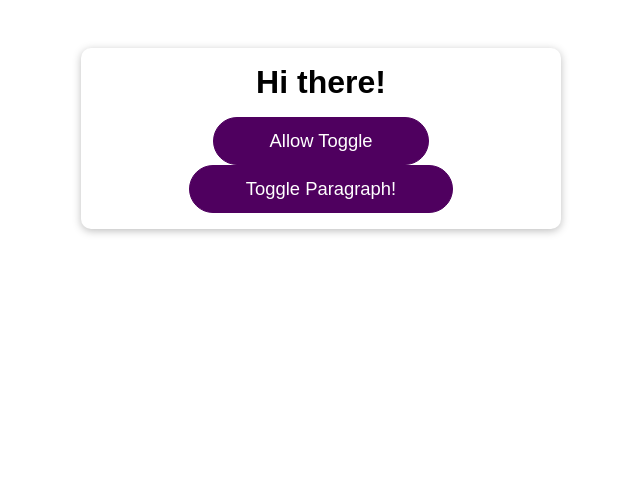
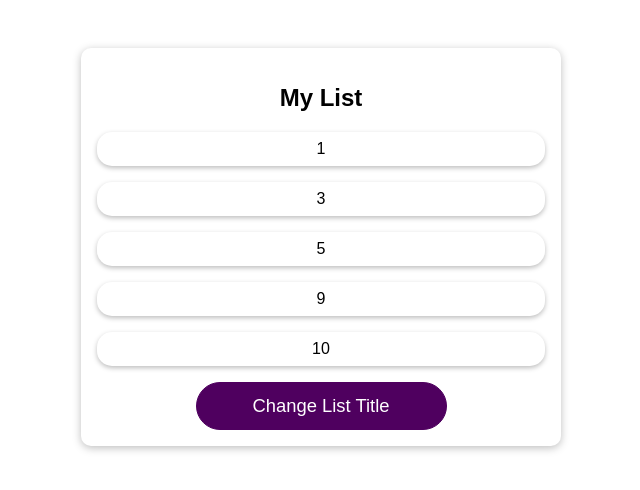
Before and after one commit to mauroef/react-the-complete-guide, a React (Create React App) app: page / in a window 1280 px wide. Shown: the top 490 px of the page, without its empty margins (319-959 px from the left). Built offline with nearby package versions, Linux system fonts and the light colour scheme.

Commit message:
160 Optimizing with memo

```diff
--- a/src/App.js
+++ b/src/App.js
@@ -1,34 +1,22 @@
-import React, { useCallback, useState } from 'react';
-import Button from './components/UI/Button/Button';
-import DemoOutput from './components/Demo/DemoOutput';
+import React, { useState, useCallback, useMemo } from 'react';
 
 import './App.css';
+import DemoList from './components/Demo/DemoList';
+import Button from './components/UI/Button/Button';
 
 function App() {
-  console.log('RENDER app');
-  const [showParagraph, setShowParagraph] = useState(false);
-  const [allowToggle, setAllowToggle] = useState(false);
+  const [listTitle, setListTitle] = useState('My List');
 
-  const toggleParagraphHandler = useCallback(() => {
-    if (allowToggle) {
-      setShowParagraph((prevShowParagraph) => !prevShowParagraph);
-    }
-  }, [allowToggle]);
+  const changeTitleHandler = useCallback(() => {
+    setListTitle('New Title');
+  }, []);
 
-  // const toggleParagraphHandler = () => {
-  //   setShowParagraph((prevShowParagraph) => !prevShowParagraph);
-  // };
-
-  const allowToggleHandler = () => {
-    setAllowToggle(true);
-  };
+  const listItems = useMemo(() => [5, 3, 1, 10, 9], []);
 
   return (
     <div className='app'>
-      <h1>Hi there!</h1>
-      <DemoOutput show={showParagraph} />
-      <Button onClick={allowToggleHandler}>Allow Toggle</Button>
-      <Button onClick={toggleParagraphHandler}>Toggle Paragraph!</Button>
+      <DemoList title={listTitle} items={listItems}a/>
+      <Button onClick={changeTitleHandler}>Change List Title</Button>
     </div>
   );
 }
--- /dev/null
+++ b/src/components/Demo/DemoList.js
@@ -0,0 +1,26 @@
+import React, { useMemo } from 'react';
+
+import classes from './DemoList.module.css';
+
+const DemoList = (props) => {
+  const { items } = props;
+
+  const sortedList = useMemo(() => {
+    console.log('Items sorted');
+    return items.sort((a, b) => a - b);
+  }, [items]);
+  console.log('DemoList RUNNING');
+
+  return (
+    <div className={classes.list}>
+      <h2>{props.title}</h2>
+      <ul>
+        {sortedList.map((item) => (
+          <li key={item}>{item}</li>
+        ))}
+      </ul>
+    </div>
+  );
+};
+
+export default React.memo(DemoList);
--- /dev/null
+++ b/src/components/Demo/DemoList.module.css
@@ -0,0 +1,12 @@
+.list ul {
+  list-style: none;
+  margin: 0;
+  padding: 0;
+}
+
+.list li {
+  margin: 1rem 0;
+  padding: 0.5rem;
+  box-shadow: 0 2px 5px rgba(0, 0, 0, 0.26);
+  border-radius: 15px;
+}
--- a/src/components/Demo/DemoOutput.js
+++ /dev/null
@@ -1,10 +0,0 @@
-import React from 'react';
-import MyParagraph from './MyParagraph';
-
-const DemoOutput = (props) => {
-  console.log('RENDER DemoOutput');
-  return <MyParagraph>{props.show ? 'This is new!' : ''}</MyParagraph>;
-};
-
-export default React.memo(DemoOutput);
-// export default DemoOutput;
--- a/src/components/Demo/MyParagraph.js
+++ /dev/null
@@ -1,8 +0,0 @@
-import React from 'react';
-const MyParagraph = props => {
-  console.log('RENDER MyParagraph');
-  return <p>{props.children}</p>
-};
-
-export default MyParagraph;
-// export default  React.memo(MyParagraph);
--- a/src/components/UI/Button/Button.js
+++ b/src/components/UI/Button/Button.js
@@ -3,11 +3,11 @@
 import classes from './Button.module.css';
 
 const Button = (props) => {
-  console.log('RENDER button');
+  console.log('Button RUNNING');
   return (
     <button
       type={props.type || 'button'}
-      className={`${classes.button}`}
+      className={`${classes.button} ${props.className}`}
       onClick={props.onClick}
       disabled={props.disabled}
     >
@@ -16,5 +16,4 @@
   );
 };
 
-// export default Button;
 export default React.memo(Button);
```
